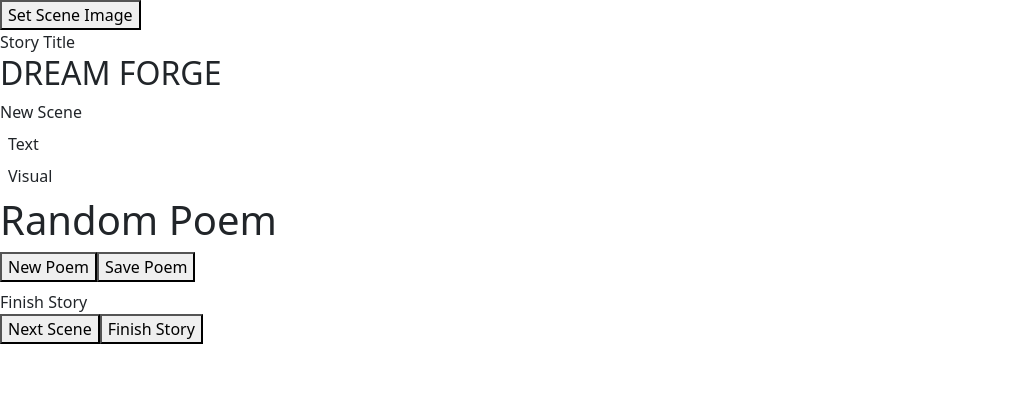
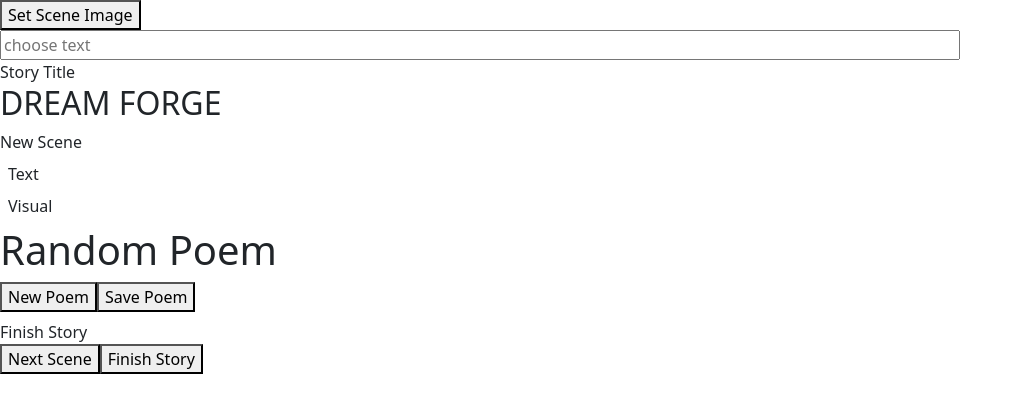
Before and after one commit to AndrewNalley/dreamscape, a React (Create React App) app in the folder client/: page /dreamforge/1 in a window 1280 px wide. Shown: the top 412 px of the page, without its empty margins (0-1023 px from the left). Built offline with nearby package versions, Linux system fonts and the light colour scheme.

Commit message:
added text clear to dreamforge

```diff
--- a/client/src/pages/DreamForge.js
+++ b/client/src/pages/DreamForge.js
@@ -1,4 +1,4 @@
-import React, { useState } from 'react'
+import React, { useState, useRef } from 'react'
 import { CREATE_SCENE } from '../utils/mutations'
 import { useMutation } from '@apollo/client'
 import { Link, Navigate, useParams } from 'react-router-dom'
@@ -28,6 +28,7 @@ const DreamForge = () => {
     const [bgImage, setImage] = useState('')
     const [sceneText, setText] = useState('')
     const [formSubmit, setFormSubmit] = useState(false)
+    const textInputRef = useRef(null)
     // const [currentImageIndex, setCurrentImageIndex] = useState(0);
     let subtitle
     const [modalIsOpen, setIsOpen] = React.useState(false)
@@ -61,6 +62,7 @@ const DreamForge = () => {
             setFormSubmit(true)
         }
         // setCurrentImageIndex(0);
+        textInputRef.current.value =''
     }
     const { storyId } = useParams()
     const handleAddScene = async () => {
@@ -71,6 +73,8 @@ const DreamForge = () => {
                 text: sceneText
             }
         })
+        setImage('')
+        setText('')
         console.log(storyId)
         console.log('scene added successfully!')
     }
@@ -133,18 +137,19 @@ const DreamForge = () => {
 
 
             </div>
-            {/* <form
+            <form
                 className="flex-row justify-center justify-space-between-md align-center"
                 onSubmit={handleFormSubmit}
             >
                 <div className="col-12 col-lg-9">
                     <input
+                        ref={textInputRef}
                         placeholder="choose text"
                         name="text"
                         className="form-input w-100"
                     />
                 </div>
-            </form> */}
+            </form>
 
             <div className='flex-row'>
                 <div>Story Title</div>
```
